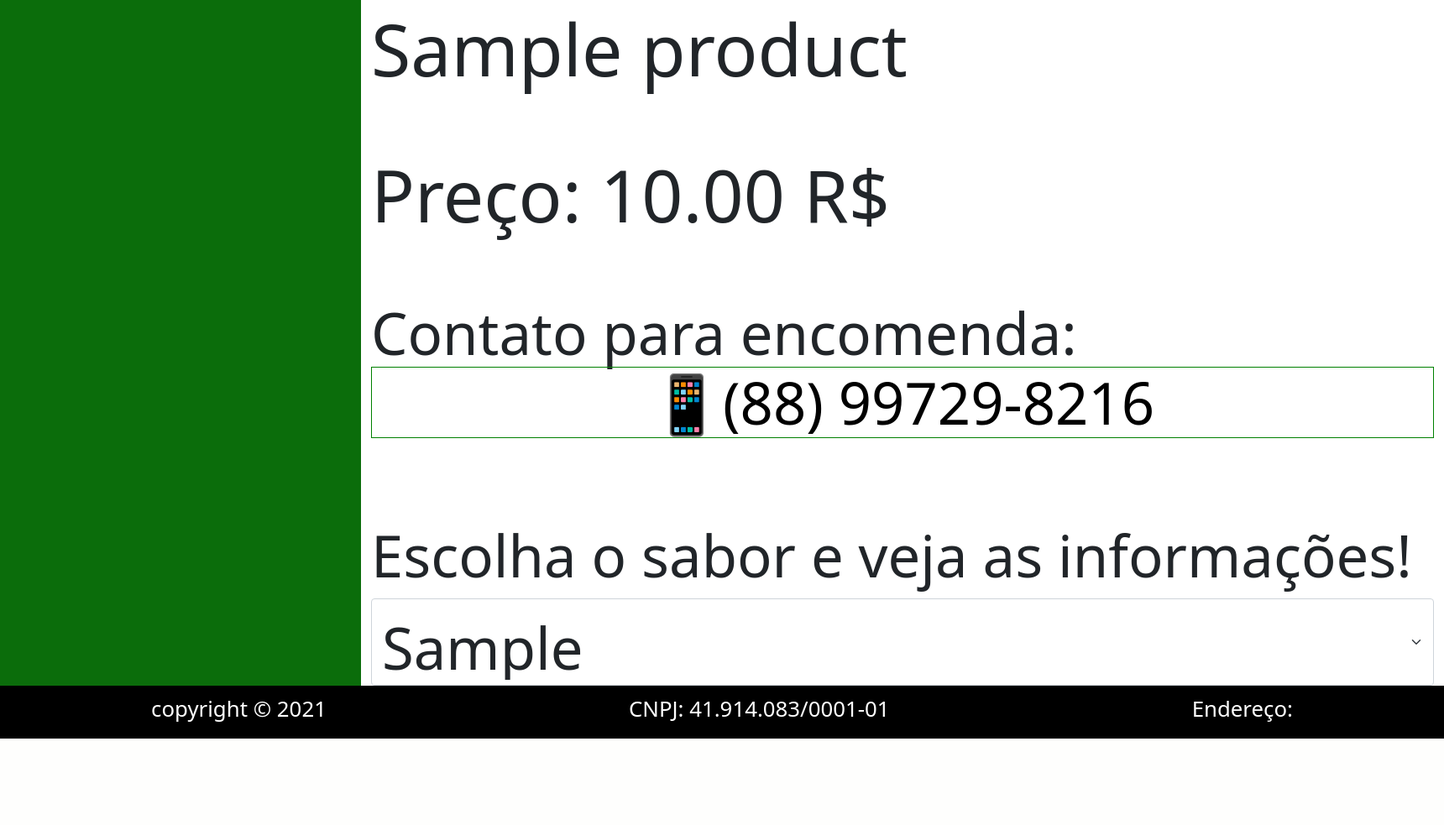
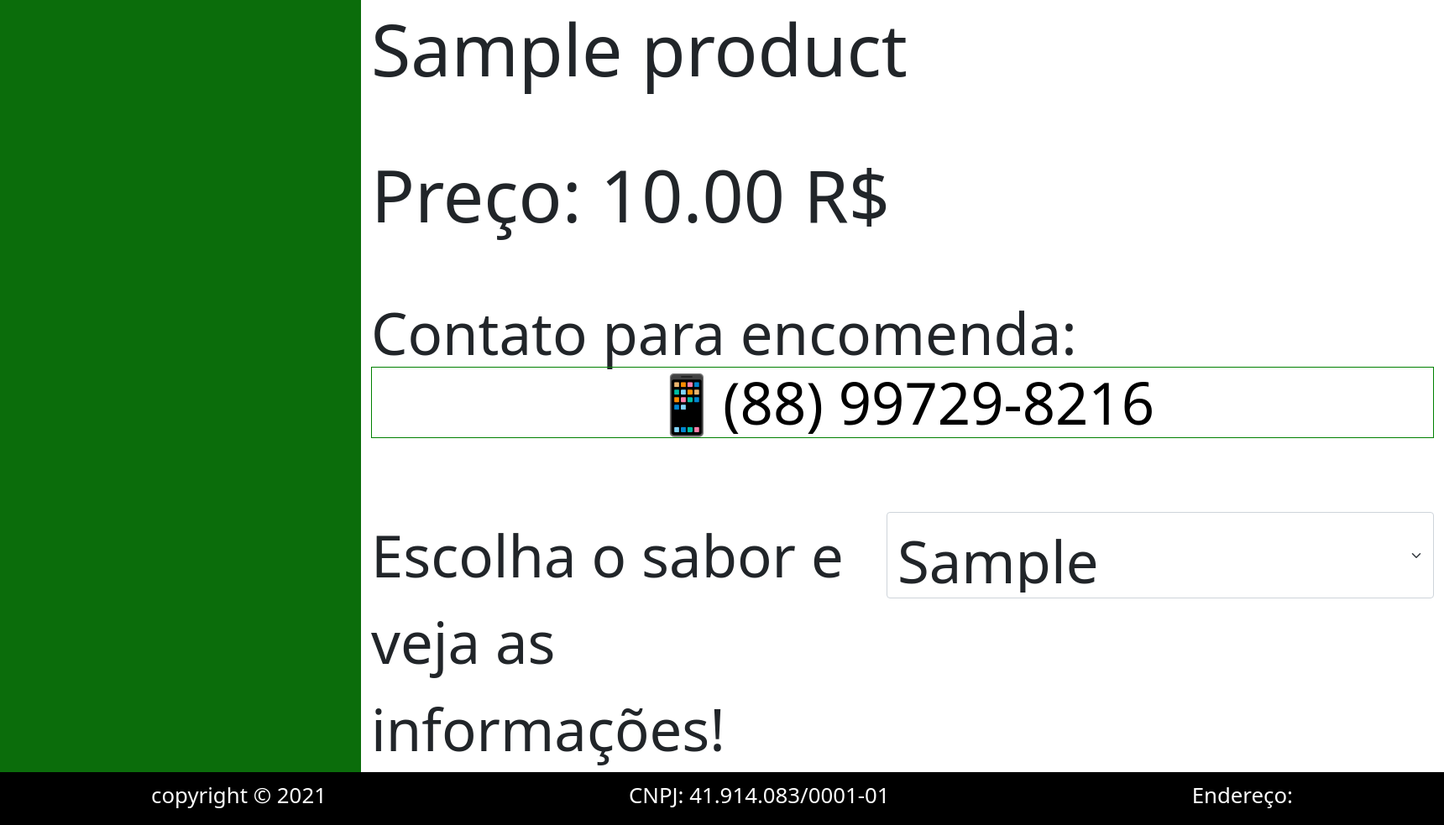
Before and after one commit to Joaof14/Tomperrus-website, a Django app: a page that uses Tomperrus/templates/tomperrus/layout.html in a window 1720 px wide. Shown: the part 1117-2100 px from the top of the page at 84% size. Before the commit the page ends 1997 px from the top, so only its background shows below. Run offline with Django 3.2, Linux system fonts and the light colour scheme; tables that the repository leaves empty hold one stand-in row (values such as "Sample post"); grey boxes marked "Sample" are stand-in pictures; some libraries are stand-ins or nearby versions.

Commit message:
ProductFlavour change

```diff
--- a/Tomperrus/static/css/customProducts.css
+++ b/Tomperrus/static/css/customProducts.css
@@ -1,13 +1,24 @@
 #ProductInfo{
     margin: 5% 0% 0% 5%;
+    order: 2;
 }
+#ProductFlavour{
+    order: 3;
+    float: left;
+    margin: 0;
+    display: flex;
+    width: 50%;
+    margin-bottom: 5%;
+}
+
 #produto{
     height: auto;
     margin: 0;
     min-width: 100%;
-    float: left;
+    justify-content: center;
     display: flex;
-    height: fit-content;}
+    height: fit-content;
+    flex-wrap: wrap;}
     #produto img
     { height: 35%;
     width: 60%;
@@ -15,7 +26,7 @@
     display: flex;
     position: relative;
     justify-content: center;
-    margin-bottom: 5%;
+    margin-bottom: 0%;
     order: 1;
     }
 #produto #img{
```
Also changed, not shown: Tomperrus/templates/tomperrus/products.html (indentation only).
